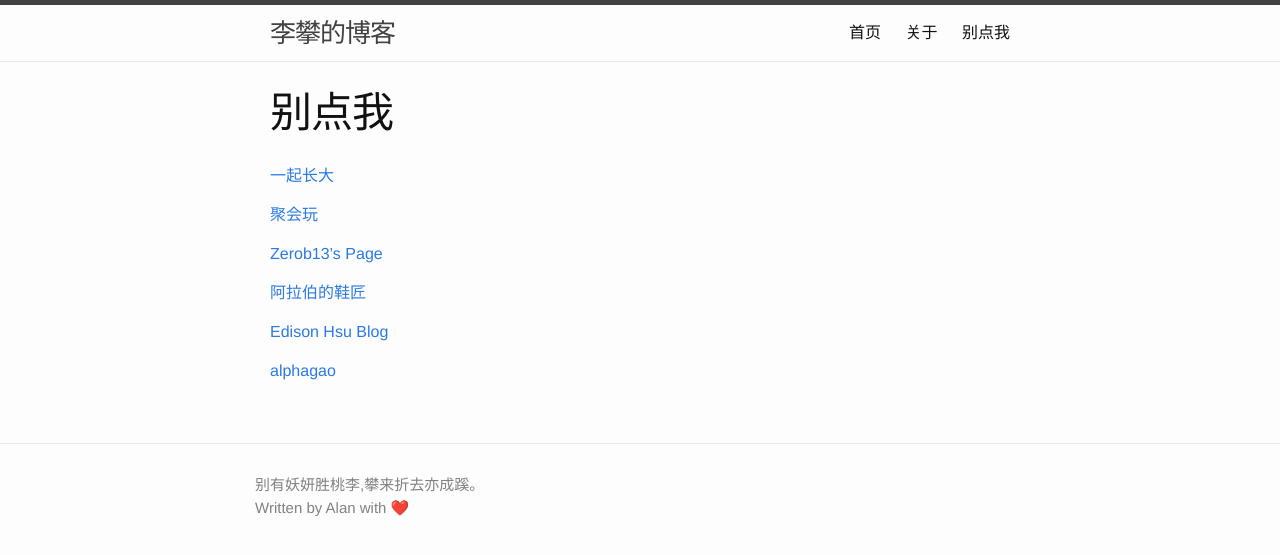
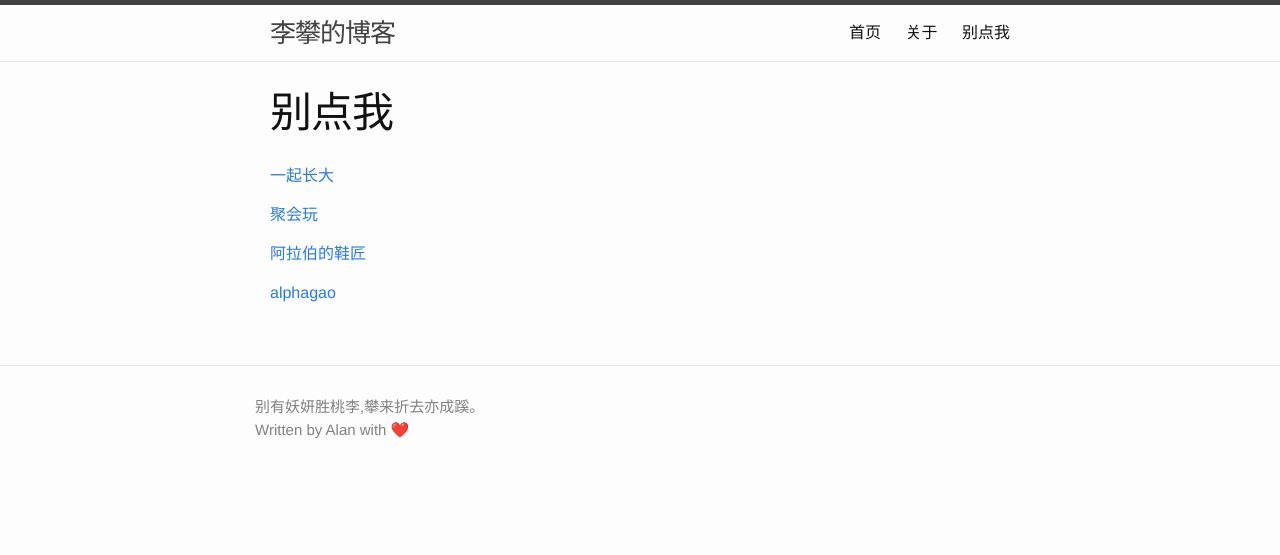
Before and after one commit to iamlipan/iamlipan.github.io, a Jekyll site: the page built from links/index.md, in a window 1280 px wide. Shown: the top 555 px of the page. Built offline with Jekyll 4.4.1, drawn with Linux system fonts in a browser that asks for light colours.

Commit message:
modify links

```diff
--- a/links/index.md
+++ b/links/index.md
@@ -11,10 +11,6 @@ order:  2
 
 [聚会玩](http://juhuiwan.cn)
 
-[Zerob13's Page](http://zerob13.in)
-
-[阿拉伯的鞋匠](https://feikl.com)
-
-[Edison Hsu Blog](http://edisonhsu.com)
+[阿拉伯的鞋匠](https://heyuanfei.com/)
 
 [alphagao](http://alphagao.com)
```
